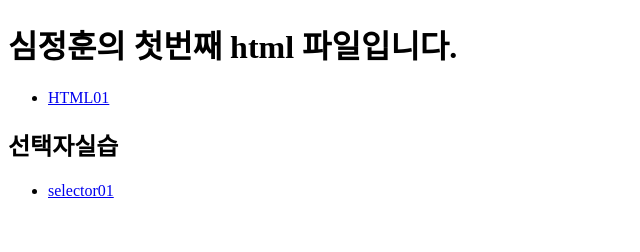
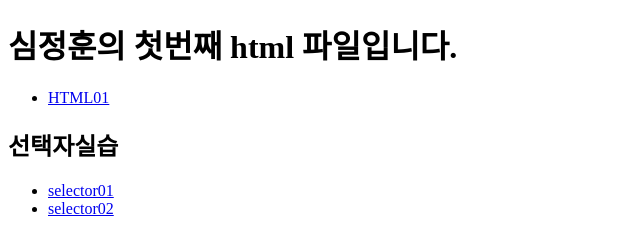
Before and after one commit to sim7457/html.step01, a plain HTML site: page index.html in a window 1280 px wide. Shown: the full height of the page, 0-640 px from the left. Drawn offline with Linux system fonts and the light colour scheme.

Commit message:
20221121

```diff
--- a/index.html
+++ b/index.html
@@ -19,8 +19,8 @@
     <h2>선택자실습</h2>
     <ul>
         <li><a href="selector01.html" target="_blank">selector01</a></li>
+        <li><a href="selector02.html" target="_blank">selector02</a></li>
     </ul>
-
 </body>
 
 </html>
```
